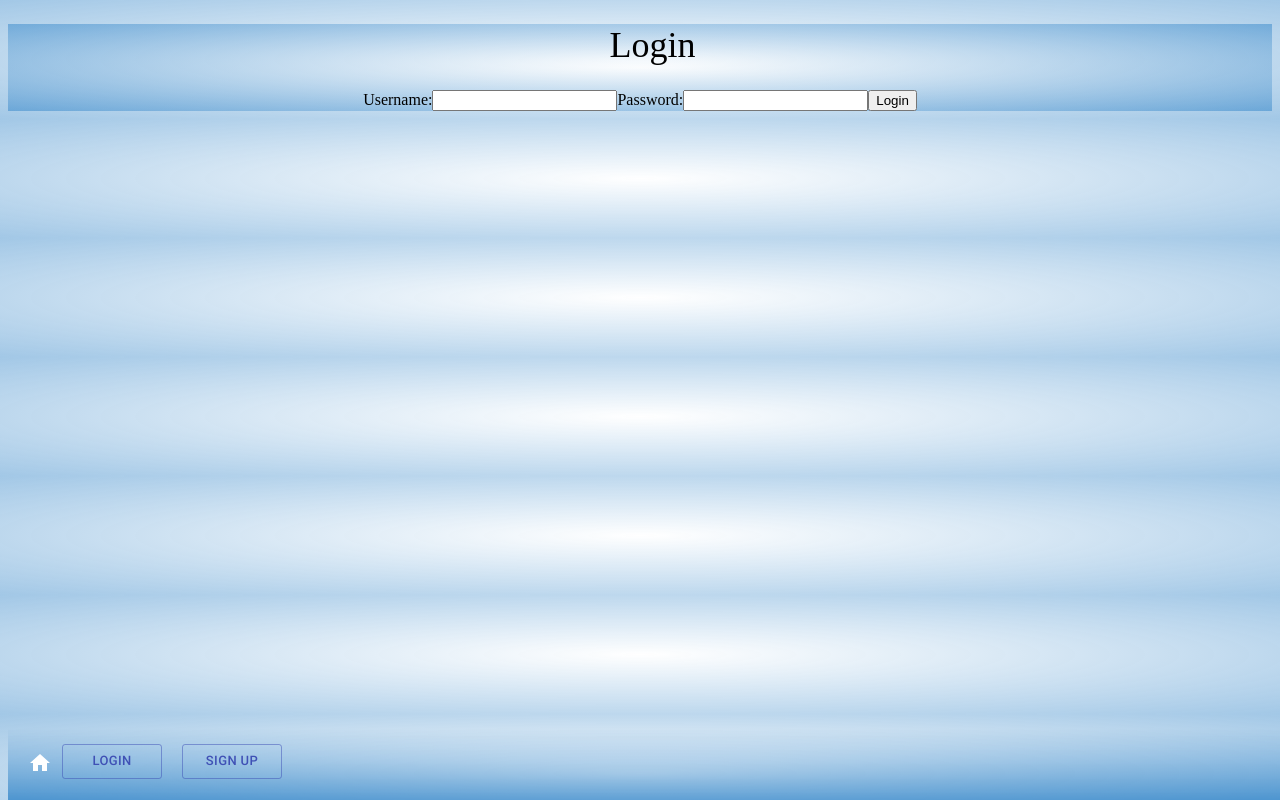
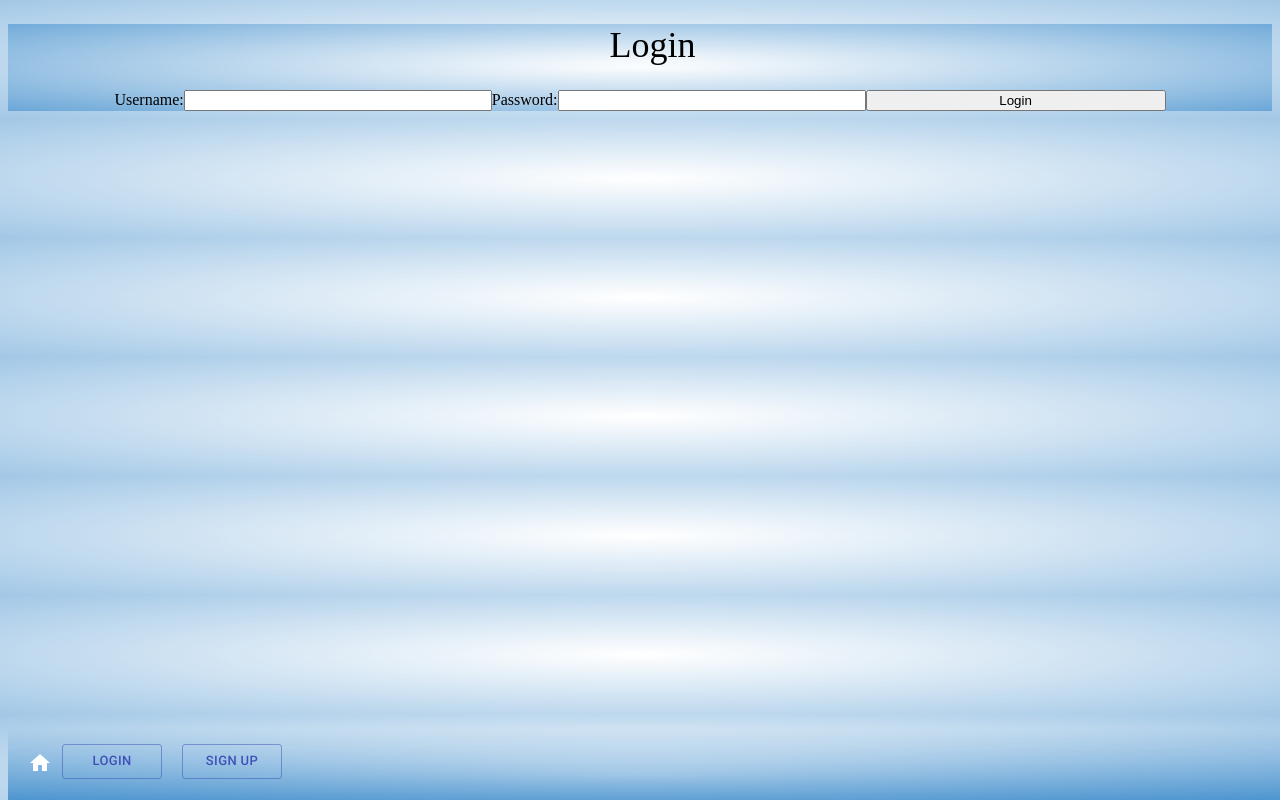
Before and after one commit to EcaCosca/dataBASE-client, a React (Create React App) app: page /login in a window 1280 px wide. Built offline with nearby package versions, Linux system fonts and the light colour scheme; no server answers.

Commit message:
second commit to heroku

```diff
--- a/src/App.css
+++ b/src/App.css
@@ -68,7 +68,7 @@ button.navbar-button {
   text-decoration: none;
 }
 
-input.editExitForm {
+input {
   width: 300px;
 }
 
```
